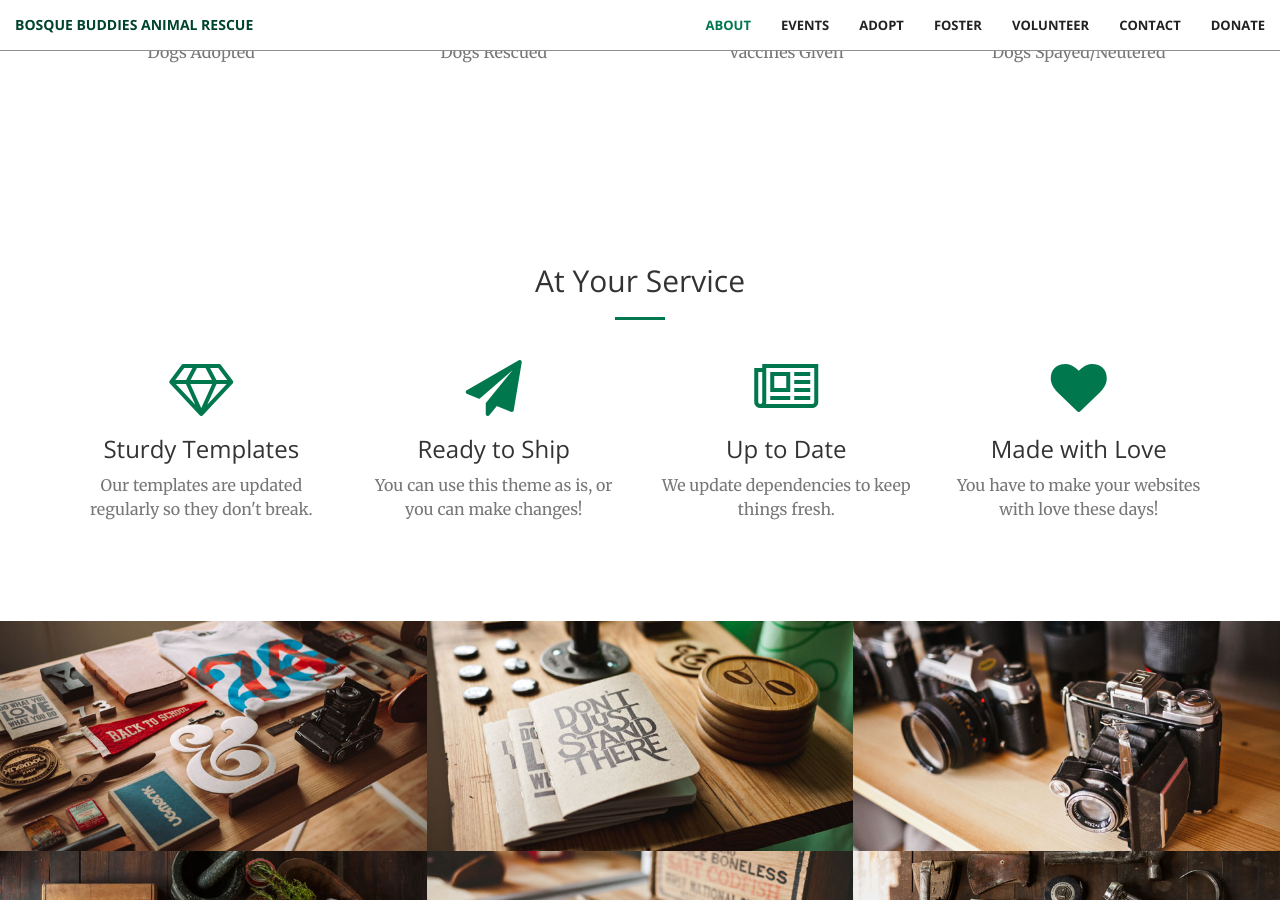
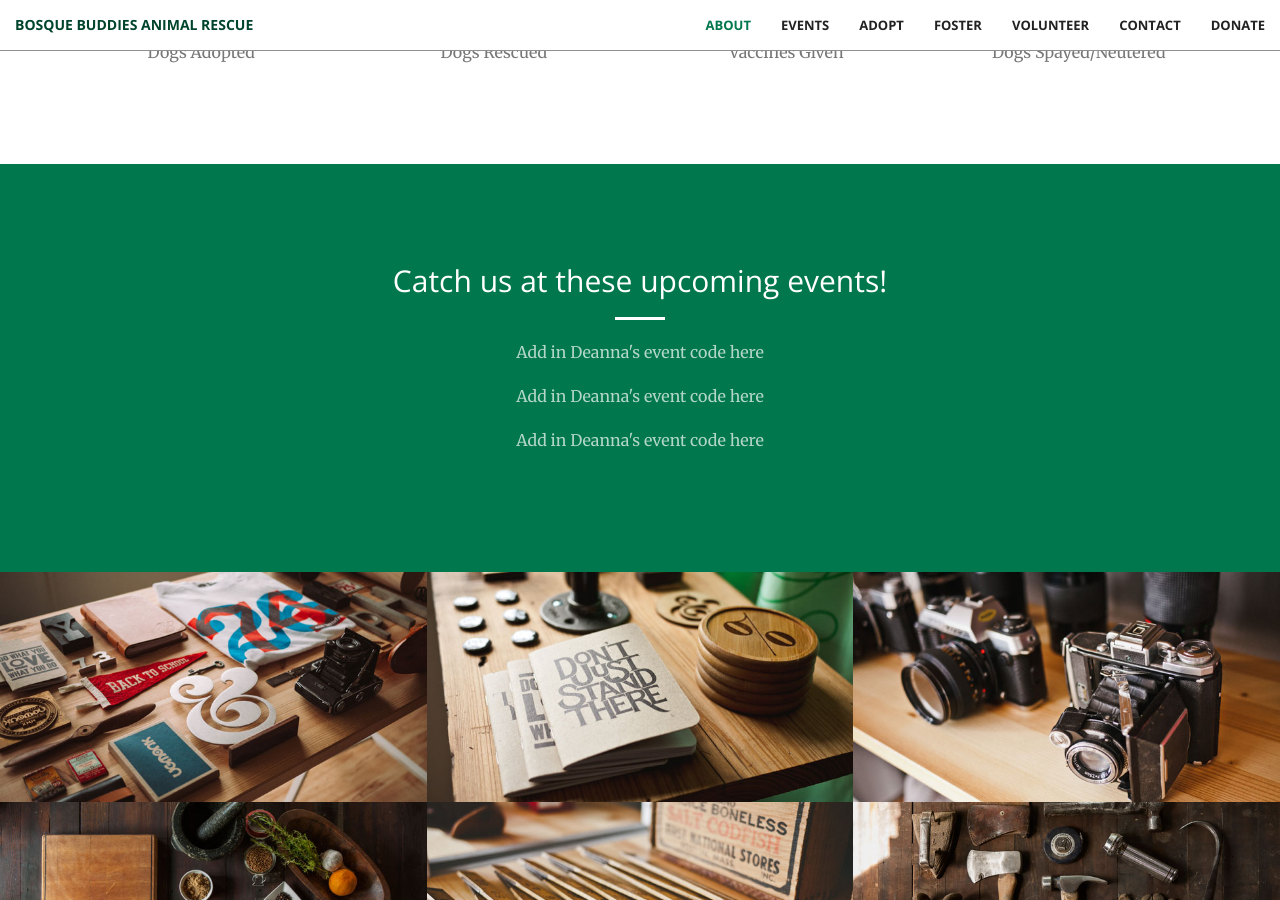
Before and after one commit to bbanimalrescue/bbanimalrescue.github.io, a Jekyll site: the page built from index.html, in a window 1280 px wide and 900 px high, scrolled down 1593 px. Built offline with Jekyll 4.4.1, drawn with Linux system fonts in a browser that asks for light colours.

Commit message:
renamed files and fixed references

```diff
--- /dev/null
+++ b/_includes/events.html
@@ -0,0 +1,13 @@
+<section class="bg-primary" id="events">
+    <div class="container">
+        <div class="row">
+            <div class="col-lg-8 col-lg-offset-2 text-center">
+                <h2 class="section-heading">Catch us at these upcoming events!</h2>
+                <hr class="light">
+                <p class="text-faded">Add in Deanna's event code here</p>
+                <p class="text-faded">Add in Deanna's event code here</p>
+                <p class="text-faded">Add in Deanna's event code here</p>
+            </div>
+        </div>
+    </div>
+</section>
--- a/_includes/nav.html
+++ b/_includes/nav.html
@@ -18,7 +18,7 @@
                     <a class="page-scroll" href="#about">About</a>
                 </li>
                 <li>
-                    <a class="page-scroll" href="#contact">Events</a>
+                    <a class="page-scroll" href="#events">Events</a>
                 </li>
                 <li>
                     <a class="page-scroll" href="#services">Adopt</a>
--- a/_includes/services.html
+++ /dev/null
@@ -1,42 +0,0 @@
-<section id="services">
-    <div class="container">
-        <div class="row">
-            <div class="col-lg-12 text-center">
-                <h2 class="section-heading">At Your Service</h2>
-                <hr class="primary">
-            </div>
-        </div>
-    </div>
-    <div class="container">
-        <div class="row">
-            <div class="col-lg-3 col-md-6 text-center">
-                <div class="service-box">
-                    <i class="fa fa-4x fa-diamond wow bounceIn text-primary"></i>
-                    <h3>Sturdy Templates</h3>
-                    <p class="text-muted">Our templates are updated regularly so they don't break.</p>
-                </div>
-            </div>
-            <div class="col-lg-3 col-md-6 text-center">
-                <div class="service-box">
-                    <i class="fa fa-4x fa-paper-plane wow bounceIn text-primary" data-wow-delay=".1s"></i>
-                    <h3>Ready to Ship</h3>
-                    <p class="text-muted">You can use this theme as is, or you can make changes!</p>
-                </div>
-            </div>
-            <div class="col-lg-3 col-md-6 text-center">
-                <div class="service-box">
-                    <i class="fa fa-4x fa-newspaper-o wow bounceIn text-primary" data-wow-delay=".2s"></i>
-                    <h3>Up to Date</h3>
-                    <p class="text-muted">We update dependencies to keep things fresh.</p>
-                </div>
-            </div>
-            <div class="col-lg-3 col-md-6 text-center">
-                <div class="service-box">
-                    <i class="fa fa-4x fa-heart wow bounceIn text-primary" data-wow-delay=".3s"></i>
-                    <h3>Made with Love</h3>
-                    <p class="text-muted">You have to make your websites with love these days!</p>
-                </div>
-            </div>
-        </div>
-    </div>
-</section>
--- a/_layouts/front.html
+++ b/_layouts/front.html
@@ -6,8 +6,8 @@
 <body id="page-top">
   {% include nav.html %}
   {% include header.html %}
-  {% include call-to-action.html %}
-  {% include services.html %}
+  {% include about.html %}
+  {% include events.html %}
   {% include portfolio.html %}
   {% include aside.html %}
   {% include contact.html %}
```
Also changed, not shown: _includes/about.html (renamed from _includes/call-to-action.html), 2 other files.
